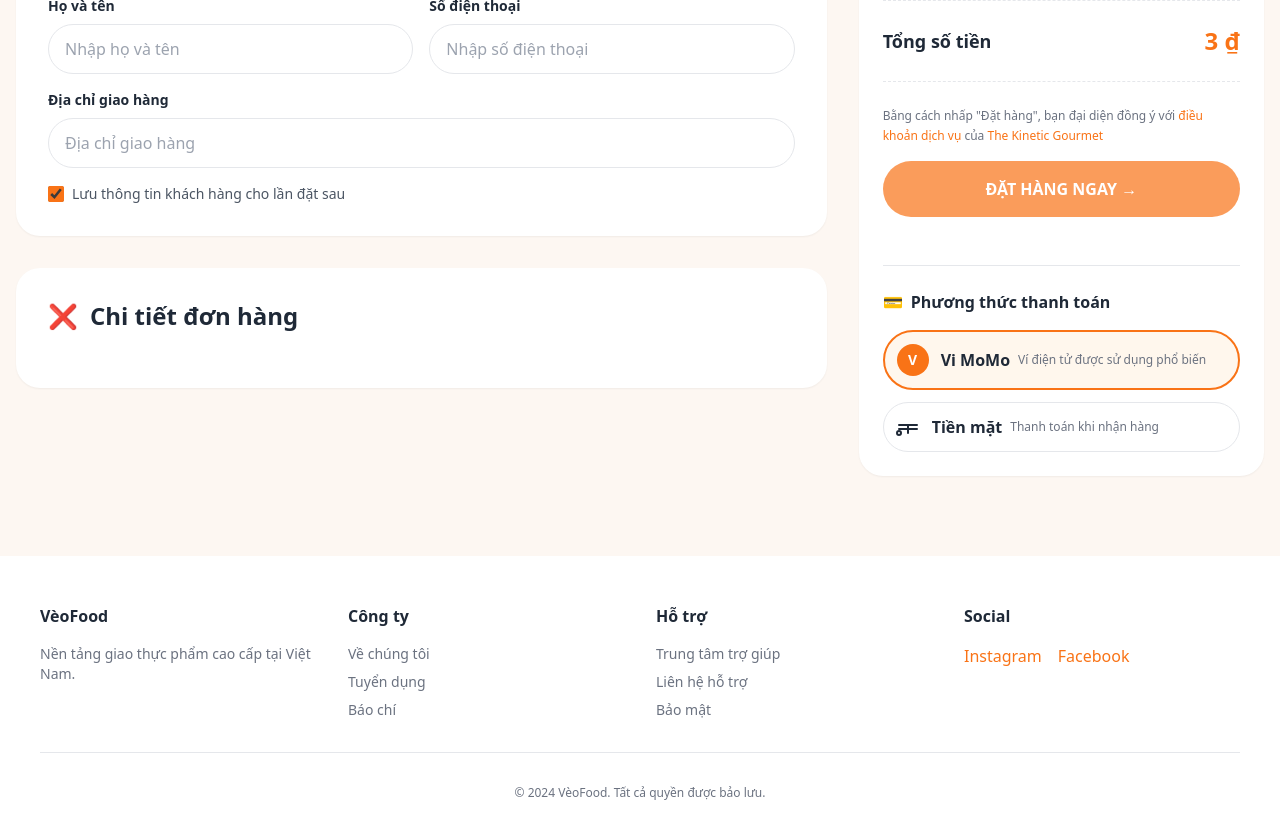
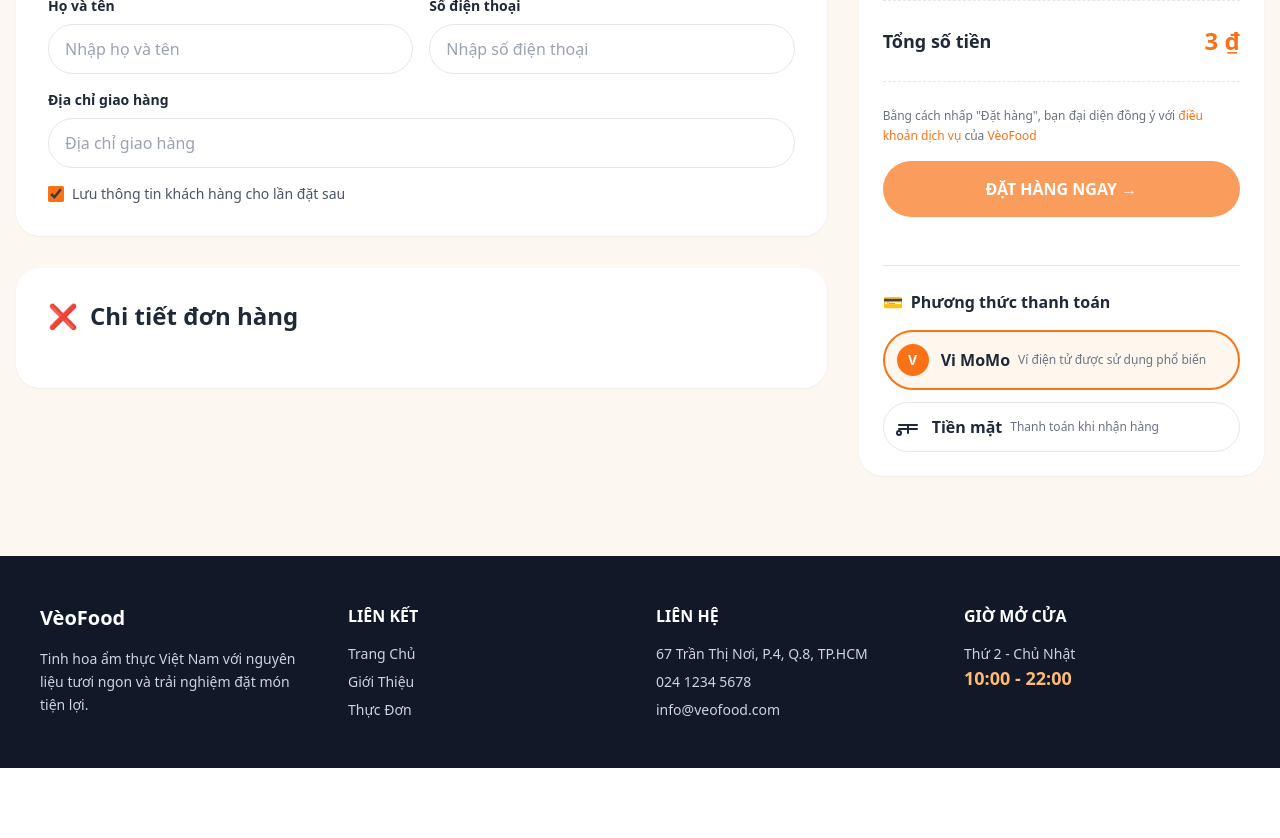
Before and after one commit to Zelcolth/XDPM_WEB-NHOM15, a React app in the folder frontend/: page /checkout in a window 1280 px wide. Shown: the part 300-1138 px from the top of the page. After the commit the page ends 1068 px from the top, so only its background shows below. Built offline with nearby package versions, Linux system fonts and the light colour scheme; the HTML template or start-up script is replaced by a standard one.

Commit message:
Tách Footer, đơn giản hóa thông báo Toast bên Auth

```diff
--- /dev/null
+++ b/frontend/src/components/MainFooter.jsx
@@ -0,0 +1,66 @@
+import { useNavigate } from 'react-router-dom';
+
+export default function MainFooter({ onScrollTop, onScrollAbout, onScrollMenu }) {
+  const navigate = useNavigate();
+
+  const handleHome = () => {
+    if (typeof onScrollTop === 'function') {
+      onScrollTop();
+      return;
+    }
+    navigate('/');
+  };
+
+  const handleAbout = () => {
+    if (typeof onScrollAbout === 'function') {
+      onScrollAbout();
+      return;
+    }
+    navigate('/#home-about');
+  };
+
+  const handleMenu = () => {
+    if (typeof onScrollMenu === 'function') {
+      onScrollMenu();
+      return;
+    }
+    navigate('/#home-menu');
+  };
+
+  return (
+    <footer className="bg-[#111827] mt-12 py-12 px-4 md:px-10 text-slate-200">
+      <div className="container mx-auto grid grid-cols-1 md:grid-cols-4 gap-8">
+        <div className="md:col-span-1">
+          <h3 className="text-xl font-bold text-white mb-4">VèoFood</h3>
+          <p className="text-sm text-slate-300 leading-relaxed">
+            Tinh hoa ẩm thực Việt Nam với nguyên liệu tươi ngon và trải nghiệm đặt món tiện lợi.
+          </p>
+        </div>
+
+        <div>
+          <h4 className="font-bold mb-4 text-white">LIÊN KẾT</h4>
+          <ul className="text-sm text-slate-300 space-y-2">
+            <li><button onClick={handleHome} className="hover:text-orange-300">Trang Chủ</button></li>
+            <li><button onClick={handleAbout} className="hover:text-orange-300">Giới Thiệu</button></li>
+            <li><button onClick={handleMenu} className="hover:text-orange-300">Thực Đơn</button></li>
+          </ul>
+        </div>
+
+        <div>
+          <h4 className="font-bold mb-4 text-white">LIÊN HỆ</h4>
+          <ul className="text-sm text-slate-300 space-y-2">
+            <li>67 Trần Thị Nơi, P.4, Q.8, TP.HCM</li>
+            <li>024 1234 5678</li>
+            <li>info@veofood.com</li>
+          </ul>
+        </div>
+
+        <div>
+          <h4 className="font-bold mb-4 text-white">GIỜ MỞ CỬA</h4>
+          <p className="text-sm text-slate-300">Thứ 2 - Chủ Nhật</p>
+          <p className="text-lg font-semibold text-orange-300">10:00 - 22:00</p>
+        </div>
+      </div>
+    </footer>
+  );
+}
--- a/frontend/src/pages/Account.jsx
+++ b/frontend/src/pages/Account.jsx
@@ -3,6 +3,7 @@ import { useNavigate } from 'react-router-dom';
 import axiosClient, { setAuthToken } from '../api/axiosClient';
 import Toast from '../components/Toast';
 import MainHeader from '../components/MainHeader';
+import MainFooter from '../components/MainFooter';
 
 const formatMoney = (value) =>
   new Intl.NumberFormat('vi-VN', {
@@ -381,6 +382,7 @@ export default function Account() {
         </section>
 
       </main>
+      <MainFooter />
       <Toast
         visible={toast.visible}
         message={toast.message}
--- a/frontend/src/pages/Checkout.jsx
+++ b/frontend/src/pages/Checkout.jsx
@@ -7,6 +7,7 @@ import banhmiImg from '../assets/banhmi.png';
 import sushiImg from '../assets/sushi.png';
 import Toast from '../components/Toast';
 import MainHeader from '../components/MainHeader';
+import MainFooter from '../components/MainFooter';
 import { CART_STORAGE_KEY, clearCart, getCartItems } from '../utils/cartStorage';
 
 export default function Checkout() {
@@ -287,7 +288,7 @@ export default function Checkout() {
             <p className="text-xs text-gray-500 mb-4 leading-relaxed">
               Bằng cách nhấp "Đặt hàng", bạn đại diện đồng ý với {' '}
               <a href="#" className="text-orange-500 hover:underline">điều khoản dịch vụ</a> của {' '}
-              <a href="#" className="text-orange-500 hover:underline">The Kinetic Gourmet</a>
+              <a href="#" className="text-orange-500 hover:underline">VèoFood</a>
             </p>
 
             <button
@@ -334,41 +335,7 @@ export default function Checkout() {
         </div>
       </main>
 
-      {/* Footer */}
-      <footer className="bg-white mt-12 py-12 px-4 md:px-10">
-        <div className="container mx-auto grid grid-cols-1 md:grid-cols-4 gap-8">
-          <div>
-            <h3 className="font-bold mb-4">VèoFood</h3>
-            <p className="text-sm text-gray-500">Nền tảng giao thực phẩm cao cấp tại Việt Nam.</p>
-          </div>
-          <div>
-            <h4 className="font-bold mb-4">Công ty</h4>
-            <ul className="text-sm text-gray-500 space-y-2">
-              <li><a href="#" className="hover:text-orange-500">Về chúng tôi</a></li>
-              <li><a href="#" className="hover:text-orange-500">Tuyển dụng</a></li>
-              <li><a href="#" className="hover:text-orange-500">Báo chí</a></li>
-            </ul>
-          </div>
-          <div>
-            <h4 className="font-bold mb-4">Hỗ trợ</h4>
-            <ul className="text-sm text-gray-500 space-y-2">
-              <li><a href="#" className="hover:text-orange-500">Trung tâm trợ giúp</a></li>
-              <li><a href="#" className="hover:text-orange-500">Liên hệ hỗ trợ</a></li>
-              <li><a href="#" className="hover:text-orange-500">Bảo mật</a></li>
-            </ul>
-          </div>
-          <div>
-            <h4 className="font-bold mb-4">Social</h4>
-            <div className="flex space-x-4 text-orange-500">
-              <a href="#" className="hover:text-orange-600">Instagram</a>
-              <a href="#" className="hover:text-orange-600">Facebook</a>
-            </div>
-          </div>
-        </div>
-        <div className="text-center text-xs text-gray-500 mt-8 pt-8 border-t">
-          © 2024 VèoFood. Tất cả quyền được bảo lưu.
-        </div>
-      </footer>
+      <MainFooter />
       <Toast
         visible={toast.visible}
         message={toast.message}
--- a/frontend/src/pages/Home.jsx
+++ b/frontend/src/pages/Home.jsx
@@ -9,6 +9,7 @@ import gt2 from '../assets/GioiThieu/2.jpg';
 import gt3 from '../assets/GioiThieu/3.jpg';
 import logoImg from '../assets/Ir5Tc.png';
 import FoodCard from '../components/FoodCard';
+import MainFooter from '../components/MainFooter';
 import Toast from '../components/Toast';
 import { addToCart, CART_STORAGE_KEY, getCartItems, getCartTotal } from '../utils/cartStorage';
 
@@ -90,7 +91,7 @@ export default function Home() {
     {
       image: phoImg,
       title: 'Món Ăn Đặc Sắc',
-      desc: 'Hướng vị truyền thống, chất lượng đảm bảo',
+      desc: 'Hương vị truyền thống, chất lượng đảm bảo',
       cta: 'Xem Thực Đơn',
       onClick: () => scrollToSection(menuRef),
     },
@@ -331,7 +332,7 @@ export default function Home() {
       {/* ===== NAVBAR ===== */}
       <header className="flex justify-between items-center px-6 md:px-10 py-4 bg-white/95 backdrop-blur shadow sticky top-0 z-50">
         <div className="flex items-center">
-          <img src={logoImg} alt="VÃ¨oFood" className="h-14 md:h-11 w-auto object-contain" />
+          <img src={logoImg} alt="VèoFood" className="h-14 md:h-11 w-auto object-contain" />
         </div>
 
         <nav className="flex gap-6 text-sm font-medium">
@@ -346,11 +347,11 @@ export default function Home() {
           </span>
 
           <span onClick={() => scrollToSection(aboutRef)} className="cursor-pointer hover:text-orange-500">
-            Giới thiệu
+            Giới Thiệu
           </span>
 
           <span onClick={() => scrollToSection(menuRef)} className="cursor-pointer hover:text-orange-500">
-            Thực đơn
+            Thực Đơn
           </span>
         </nav>
 
@@ -428,7 +429,7 @@ export default function Home() {
                         onClick={() => navigate('/order')}
                         className="w-full mt-3 bg-orange-500 text-white py-2.5 rounded-xl font-semibold hover:bg-orange-600"
                       >
-                         đi tới trang đặt món
+                         Đi tới trang đặt món
                       </button>
                     </div>
                   </div>
@@ -550,7 +551,7 @@ export default function Home() {
             <h3 className="text-2xl font-bold text-gray-800">Câu Chuyện Của Chúng Tôi</h3>
 
             <p className="text-gray-600 leading-relaxed">
-              Nhà hàng của chúng tôi tự hào phục vụ các món ăn Việt Nam truyền thống với hương vị đậm đà, chất lượng. Với không gian âm nhạc và đội ngũ nhân viên nhiệt tình, chúng tôi cam kết mang đến cho quý khách những trải nghiệm ẩm thực tuyệt vời nhất.
+              Nhà hàng của chúng tôi tự hào phục vụ các món ăn Việt Nam truyền thống với hương vị đậm đà, chất lượng. Với không gian ấm cúng và đội ngũ nhân viên nhiệt tình, chúng tôi cam kết mang đến cho quý khách những trải nghiệm ẩm thực tuyệt vời nhất.
             </p>
 
             <div className="grid grid-cols-2 gap-4">
@@ -651,41 +652,11 @@ export default function Home() {
         </div>
       </section>
 
-      {/* ===== FOOTER ===== */}
-      <footer className="bg-[#111827] mt-12 py-12 px-4 md:px-10 text-slate-200">
-        <div className="container mx-auto grid grid-cols-1 md:grid-cols-4 gap-8">
-          <div className="md:col-span-1">
-            <h3 className="text-xl font-bold text-white mb-4">VèoFood</h3>
-            <p className="text-sm text-slate-300 leading-relaxed">
-              Tinh hoa ẩm thực Viêt Nam với nguyên liệu tươi ngon và trải nghiệm đặt món tiện lợi.
-            </p>
-          </div>
-
-          <div>
-            <h4 className="font-bold mb-4 text-white">LIÊN KẾT</h4>
-            <ul className="text-sm text-slate-300 space-y-2">
-              <li><button onClick={() => window.scrollTo({ top: 0, behavior: 'smooth' })} className="hover:text-orange-300">Trang Chủ</button></li>
-              <li><button onClick={() => scrollToSection(aboutRef)} className="hover:text-orange-300">Giới Thiệu</button></li>
-              <li><button onClick={() => scrollToSection(menuRef)} className="hover:text-orange-300">Thực Đơn</button></li>
-            </ul>
-          </div>
-
-          <div>
-            <h4 className="font-bold mb-4 text-white">LIÊN HỆ</h4>
-            <ul className="text-sm text-slate-300 space-y-2">
-              <li>67 Trần Thị Nơi, P.4, Q.8, TP.HCM</li>
-              <li>024 1234 5678</li>
-              <li>info@veofood.com</li>
-            </ul>
-          </div>
-
-          <div>
-            <h4 className="font-bold mb-4 text-white">GIỜ MỞ CỬA</h4>
-            <p className="text-sm text-slate-300">Thứ 2 - Chủ Nhật</p>
-            <p className="text-lg font-semibold text-orange-300">10:00 - 22:00</p>
-          </div>
-        </div>
-      </footer>
+      <MainFooter
+        onScrollTop={() => window.scrollTo({ top: 0, behavior: 'smooth' })}
+        onScrollAbout={() => scrollToSection(aboutRef)}
+        onScrollMenu={() => scrollToSection(menuRef)}
+      />
 
       <Toast
         visible={toast.visible}
--- a/frontend/src/pages/OrderItem.jsx
+++ b/frontend/src/pages/OrderItem.jsx
@@ -4,6 +4,7 @@ import axiosClient from '../api/axiosClient';
 import heroImg from '../assets/hero.png';
 import Toast from '../components/Toast';
 import MainHeader from '../components/MainHeader';
+import MainFooter from '../components/MainFooter';
 import {
   addToCart,
   CART_STORAGE_KEY,
@@ -378,37 +379,7 @@ export default function OrderItem() {
 
       </main>
 
-      <footer className="bg-white rounded-t-[3rem] mt-12 py-12 px-4 md:px-10">
-        <div className="container mx-auto grid grid-cols-1 md:grid-cols-4 gap-8">
-          <div className="md:col-span-1">
-            <h3 className="text-xl font-bold text-gray-800 mb-4">Vèo Food</h3>
-            <p className="text-sm text-gray-500 leading-relaxed">Tinh hoa ẩm thực được giao tận nơi với độ chính xác tuyệt đối. Nâng tầm trải nghiệm ăn uống mỗi ngày của bạn.</p>
-          </div>
-          <div>
-            <h4 className="font-bold mb-4">NỀN TẢNG</h4>
-            <ul className="text-sm text-gray-500 space-y-2">
-              <li><a href="#" className="hover:text-orange-500">Về đầu bếp của chúng tôi</a></li>
-              <li><a href="#" className="hover:text-orange-500">Sự bền vững</a></li>
-              <li><a href="#" className="hover:text-orange-500">Đối tác</a></li>
-            </ul>
-          </div>
-          <div>
-            <h4 className="font-bold mb-4">HỖ TRỢ</h4>
-            <ul className="text-sm text-gray-500 space-y-2">
-              <li><a href="#" className="hover:text-orange-500">Chính sách bảo mật</a></li>
-              <li><a href="#" className="hover:text-orange-500">Điều khoản dịch vụ</a></li>
-              <li><a href="#" className="hover:text-orange-500">Liên hệ</a></li>
-            </ul>
-          </div>
-          <div>
-            <h4 className="font-bold mb-4 text-right">NHẬN TIN</h4>
-            <div className="flex bg-[#FDF7F2] rounded-full p-1">
-              <input type="email" placeholder="Email của bạn" className="bg-transparent pl-4 outline-none text-sm w-full" />
-              <button className="bg-[#8C592B] text-white px-4 py-2 rounded-full text-sm font-medium whitespace-nowrap">Đăng ký</button>
-            </div>
-          </div>
-        </div>
-      </footer>
+      <MainFooter />
       <Toast
         visible={toast.visible}
         message={toast.message}
--- a/frontend/src/pages/OrderSuccess.jsx
+++ b/frontend/src/pages/OrderSuccess.jsx
@@ -2,6 +2,7 @@ import React, { useEffect, useMemo, useState } from 'react';
 import { useLocation, useNavigate, useParams } from 'react-router-dom';
 import axiosClient, { setAuthToken } from '../api/axiosClient';
 import MainHeader from '../components/MainHeader';
+import MainFooter from '../components/MainFooter';
 
 const formatMoney = (value) =>
   new Intl.NumberFormat('vi-VN', {
@@ -159,6 +160,7 @@ export default function OrderSuccess() {
           </button>
         </div>
       </div>
+      <MainFooter />
     </div>
   );
 }
```
Also changed, not shown: frontend/src/pages/Auth.jsx (+16 -62 lines), 2 other files (tests, documents, lock files or other folders).
